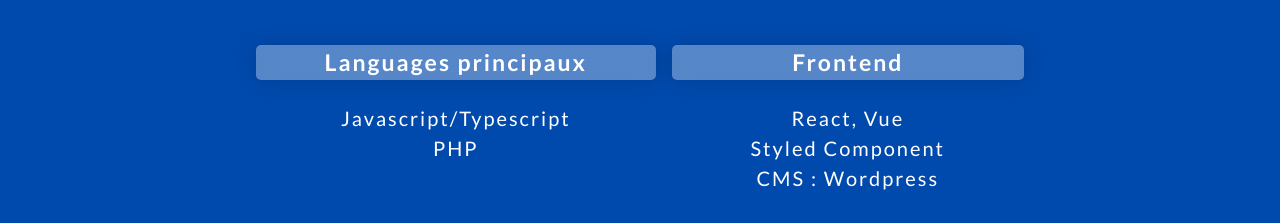
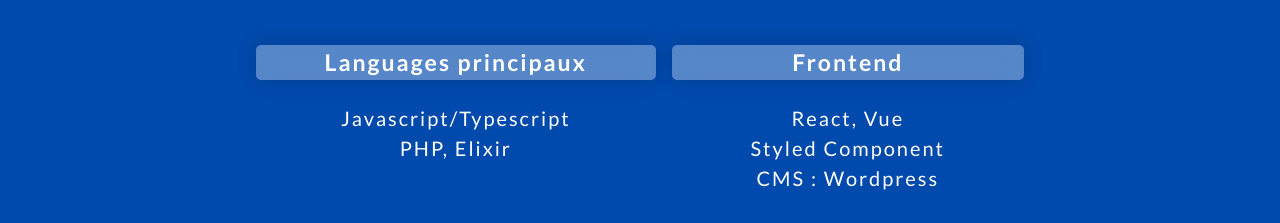
Before and after one commit to Clv86/portfolio, a React (Vite) app: page / in a window 1280 px wide. Shown: the part 1144-1367 px from the top of the page. Built offline with nearby package versions, Linux system fonts and the light colour scheme; a web font is replaced by a local one.

Commit message:
Skill grid updated

```diff
--- a/src/components/SkillGrid.tsx
+++ b/src/components/SkillGrid.tsx
@@ -7,7 +7,7 @@
         <h3>Languages principaux</h3>
         <ul>
           <li>Javascript/Typescript</li>
-          <li>PHP</li>
+          <li>PHP, Elixir</li>
         </ul>
       </div>
       <div className="card frontend">
```
